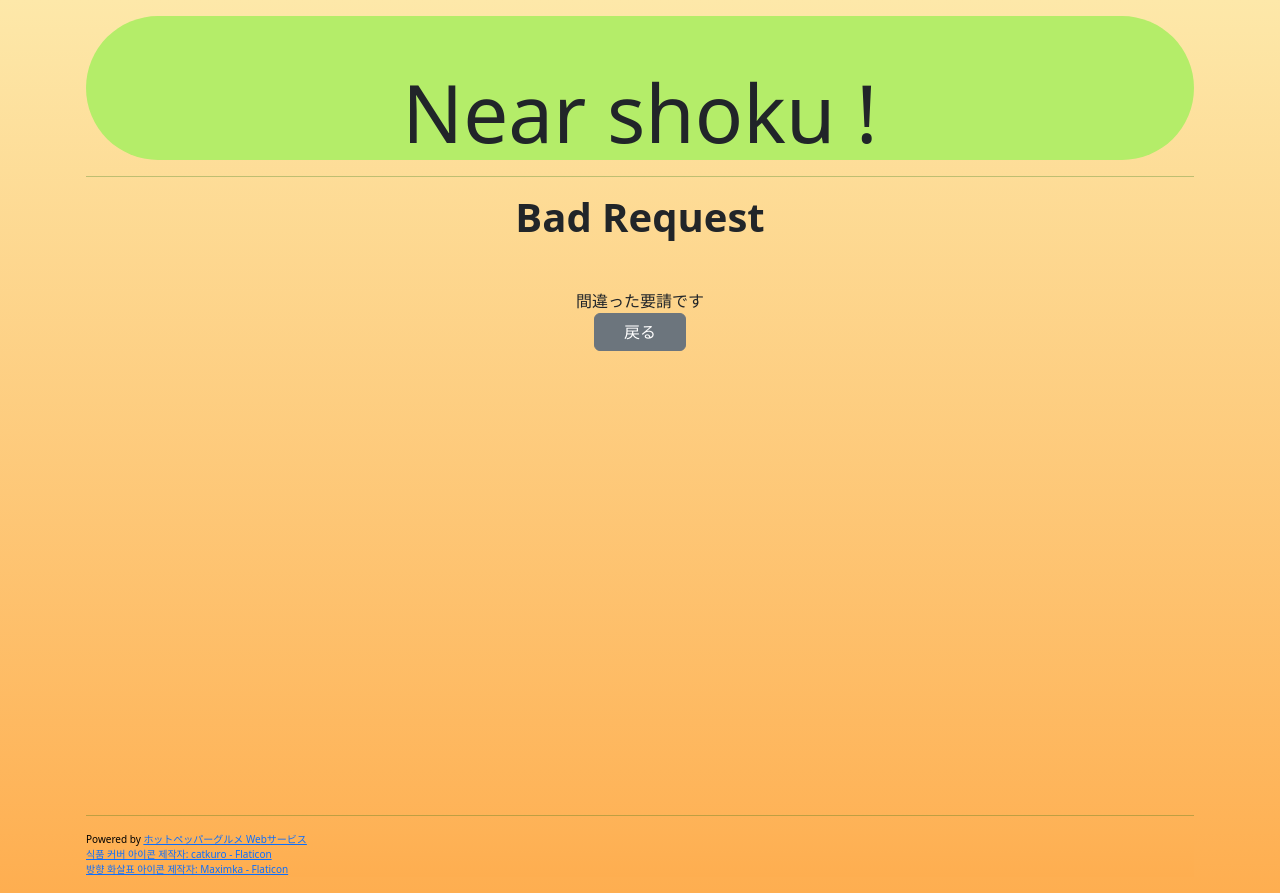
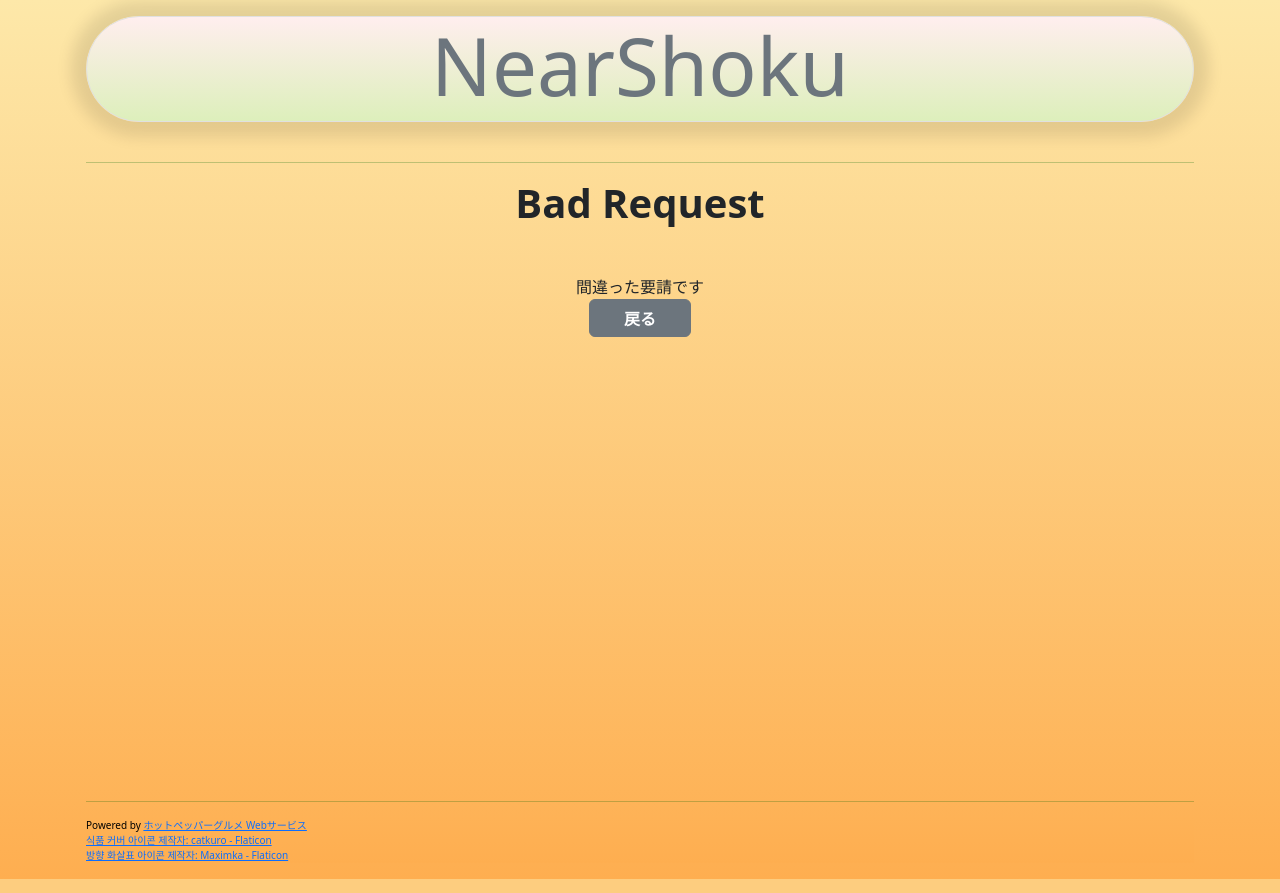
Before and after one commit to op6161/nearshoku, a Django app: page /result in a window 1280 px wide. Run offline with Django 5.2, Linux system fonts and the light colour scheme; some libraries are stand-ins or nearby versions; some web fonts are replaced.

Commit message:
style, docstring: Finishing CSS, Docstring

```diff
--- a/nearshoku/apps/result/templates/result.html
+++ b/nearshoku/apps/result/templates/result.html
@@ -1,6 +1,7 @@
 {% extends 'base.html' %}
 {% load static %}
 
+<!--request by apps.result.views.result-->
 {% block body %}
     <div class="container">
     <!-- search result contents -->
--- a/nearshoku/apps/result/templates/result_detail.html
+++ b/nearshoku/apps/result/templates/result_detail.html
@@ -1,5 +1,6 @@
 {% extends 'base.html' %}
 
+<!--request by apps.result.views.detail-->
 {% block body %}
     {% include 'go_back_button.html' %}
     <div class="">
--- a/nearshoku/apps/result/templates/result_error.html
+++ b/nearshoku/apps/result/templates/result_error.html
@@ -1,12 +1,19 @@
 {% extends 'base.html' %}
-{% load static %}
 {% block title %}
     <title>{{ title }}</title>
 {% endblock %}
 
+<!--request by apps.result.views.err_direct-->
 {% block body %}
+    <div class="data">
+        <input type="hidden" value="{{is_selected}}">
+        <input type="hidden" value="{{ is_current }}">
+    </div>
+
     <div class="container text-center">
+    <!--error page contents-->
         <div class="err-msg">
+        <!--Error message section-->
             <h1 class="display-6 lead text-bold text-dark mb-5">
                 {{err_msg}}
             </h1>
@@ -36,6 +43,7 @@
                 </P>
             {% endif %}
         </div>
+        <!--button-->
         <div class="d-flex justify-content-center">
             {% include 'go_back_button.html' %}
         </div>
@@ -50,8 +58,4 @@
      </div>
     <br>
     <br>
-    <div class="data">
-        <input type="hidden" value="{{is_selected}}">
-        <input type="hidden" value="{{ is_current }}">
-    </div>
 {% endblock %}
--- a/nearshoku/apps/result/templates/result_index.html
+++ b/nearshoku/apps/result/templates/result_index.html
@@ -7,6 +7,7 @@
     <script async src="https://maps.googleapis.com/maps/api/js?key={{ api_key }}&region=JP&language=ja&callback=initMap&loading=async"></script>
 {% endblock %}
 
+<!--request by apps.result.views.index-->
 {% block body %}
     <div class="container bg-base-content index-content-box">
     <!--result_index contents-->
--- a/nearshoku/static/css/base.css
+++ b/nearshoku/static/css/base.css
@@ -107,7 +107,13 @@
 }
 .bg-sub{
     /* title bg */
-    background-color: #B4ED69
+    /*background-color: #B4ED69*/
+    background: #FFEEEE;  /* fallback for old browsers */
+    background: -webkit-linear-gradient(to top, #DDEFBB, #FFEEEE);  /* Chrome 10-25, Safari 5.1-6 */
+    background: linear-gradient(to top, #DDEFBB, #FFEEEE); /* W3C, IE 10+/ Edge, Firefox 16+, Chrome 26+, Opera 12+, Safari 7+ */
+    box-shadow: 0px 0px 15px 15px rgba(0, 0, 0, 0.1);
+    border: 1px solid #e0e0e0;
+    z-index: -1;
 }
 .bg-detail-main{
     /* result_detail bg */
--- a/nearshoku/templates/base.html
+++ b/nearshoku/templates/base.html
@@ -1,10 +1,9 @@
 <!DOCTYPE html>
 {% load static %}
-{#<script src="{% static 'js/index.js' %}"></script>#}
 <html>
 {% include 'head.html' %}
     {% block head %}
-        <!--head area-->
+        <!--head area: Declarations-->
     {% endblock %}
 
     {% block title %}
@@ -22,7 +21,7 @@
             <div class=""></div>
 
             {% block body %}
-                <!--body area-->
+                <!--body area: Contents-->
             {% endblock %}
             <hr class="green-line">
             {% include 'footer.html' %}
--- a/nearshoku/templates/favicon.html
+++ /dev/null
@@ -1 +0,0 @@
-{% load static %}
--- a/nearshoku/templates/footer.html
+++ b/nearshoku/templates/footer.html
@@ -1,7 +1,11 @@
+<!--src credits-->
 <div class="container bg-footer-index text-black card-footer text-footer">
+    <!--hot pepper api-->
     Powered by <a href="http://webservice.recruit.co.jp/">ホットペッパーグルメ Webサービス</a>
     <br>
+    <!--result thumbnail-->
     <a href="https://www.flaticon.com/kr/free-icons/-" title="식품 커버 아이콘">식품 커버 아이콘 제작자: catkuro - Flaticon</a>
     <br>
+    <!--icon detail list-->
     <a href="https://www.flaticon.com/kr/free-icons/-" title="방향 화살표 아이콘">방향 화살표 아이콘 제작자: Maximka - Flaticon</a>
 </div>
--- a/nearshoku/templates/go_back_button.html
+++ b/nearshoku/templates/go_back_button.html
@@ -1,6 +1,7 @@
+<!--go back button module-->
 <div class="goback-button-box">
-    <button class="btn btn-secondary"
+    <button class="btn btn-secondary text-bold noto-sans-jp-900"
             onclick="history.back()">
-        &nbsp&nbsp&nbsp 戻る &nbsp&nbsp&nbsp
+        &nbsp &nbsp &nbsp 戻る &nbsp &nbsp &nbsp
     </button>
 </div>
--- a/nearshoku/templates/head.html
+++ b/nearshoku/templates/head.html
@@ -1,3 +1,4 @@
+<!--head area: Declarations-->
 <head>
     {% load static %}
     <meta charset="UTF-8">
--- a/nearshoku/templates/header.html
+++ b/nearshoku/templates/header.html
@@ -1,13 +1,15 @@
-<!-- exception style -->
 {% load static %}
-<div class="container pt-5 bg-sub rounded-pill" id="title-container"
-     onclick="location.href='{% url 'index' %}'"
-     style="cursor:pointer">
+<div class="container bg-sub rounded-pill " id="title-container"
+     onclick="location.href='{% url 'index' %}'" style="cursor:pointer">
+    <!--Onclick Index-->
     <div class="title-text">
-        <h1 class="display-1 d-flex justify-content-center rubik-font"
+
+        <h1 class="text-secondary display-1 d-flex justify-content-center rubik-font"
             style="cursor:pointer"
             id="title-text">
-            Near shoku !
+            <!--App Title-->
+                NearShoku
         </h1>
     </div>
 </div>
+<br>
```
Also changed, not shown: nearshoku/static/js/get_geo.js (deleted, +0 -19 lines), nearshoku/templates/header-option.html (+51 -6 lines).
